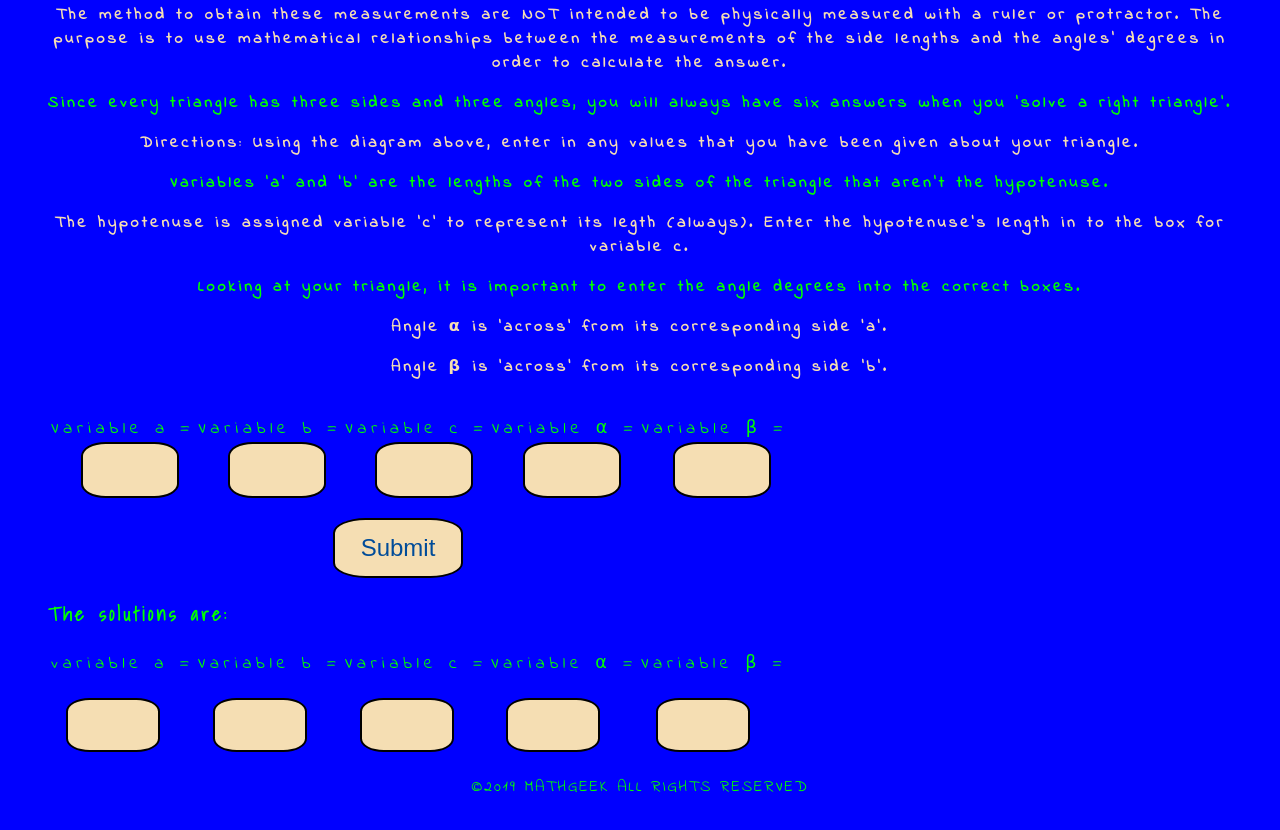
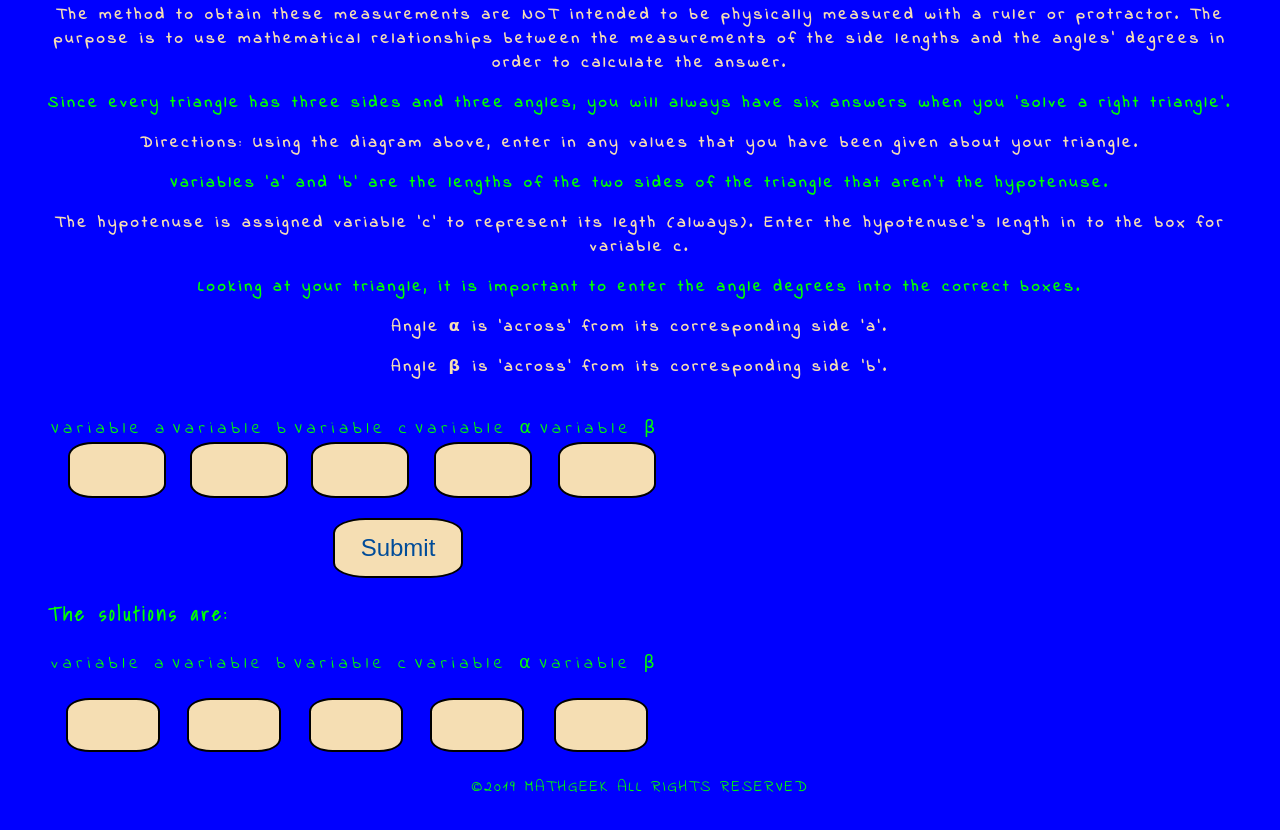
Before and after one commit to jillwilliams/solvingARightTriangle, a plain HTML site: page index.html in a window 1280 px wide. Shown: the part 1056-1886 px from the top of the page. Drawn offline with Linux system fonts and the light colour scheme.

Commit message:
Update index.html

```diff
--- a/index.html
+++ b/index.html
@@ -46,24 +46,24 @@
   <table id="text_answer">
     <tr>
       <td>
-        <p class="text_above">Variable a = <br>
+        <p class="text_above">Variable a <br>
           <input type="text" id="myA" />
         </p>
       </td>
       <td>
-          <p class="text_above">Variable b = <br>
+          <p class="text_above">Variable b <br>
             <input type="text" id="myB" />
       </td>
       <td>
-          <p class="text_above">Variable c = <br>
+          <p class="text_above">Variable c <br>
             <input type="text" id="myC" />
       </td>
       <td>
-          <p class="text_above">Variable α = <br>
+          <p class="text_above">Variable α <br>
             <input type="text" id="myAlpha" />
       </td>
       <td>
-          <p class="text_above">Variable β = <br>
+          <p class="text_above">Variable β <br>
             <input type="text" id="myBeta" />
       </td>
     </tr>
@@ -86,23 +86,23 @@
   <table id="text_answer">
     <tr>
       <td>
-        variable a =
+        variable a
         <p id="a"></p>
       </td>
       <td>
-        Variable b =
+        Variable b
         <p id="b"></p>
       </td>
       <td>
-        Variable c =
+        Variable c
         <p id="c"></p>
       </td>
       <td>
-        Variable α =
+        Variable α
         <p id="alpha"></p>
       </td>
       <td>
-        Variable β =
+        Variable β
         <p id="beta"></p>
       </td>
     </tr>
```
